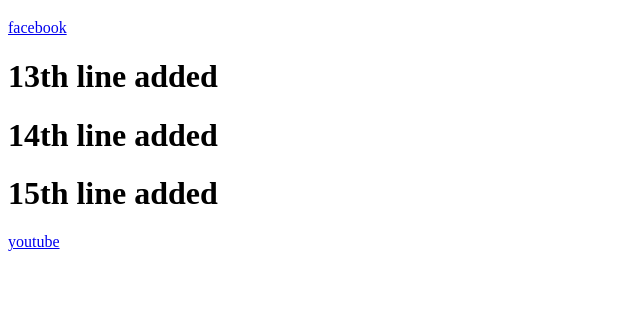
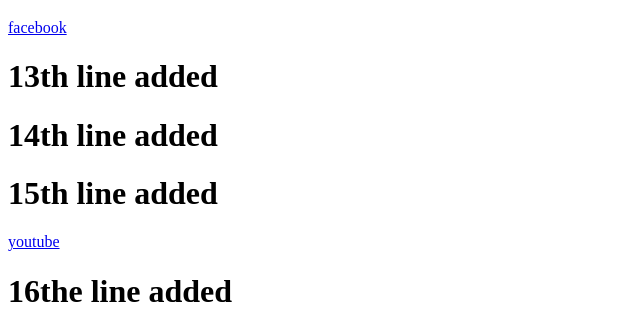
Before and after one commit to akshay-005/safeparking, a plain HTML site: page index.html in a window 1280 px wide. Shown: the part 730-1061 px from the top of the page, without its empty margins (0-640 px from the left). Before the commit the page ends 989 px from the top, so only its background shows below. Drawn offline with Linux system fonts and the light colour scheme.

Commit message:
16th line added

```diff
--- a/index.html
+++ b/index.html
@@ -16,3 +16,4 @@
 <h1> 14th line added </h1>
 <h1> 15th line added </h1>
 <a href="https://www.youtube.com">youtube</a>
+<h1> 16the line added </h1>
```
